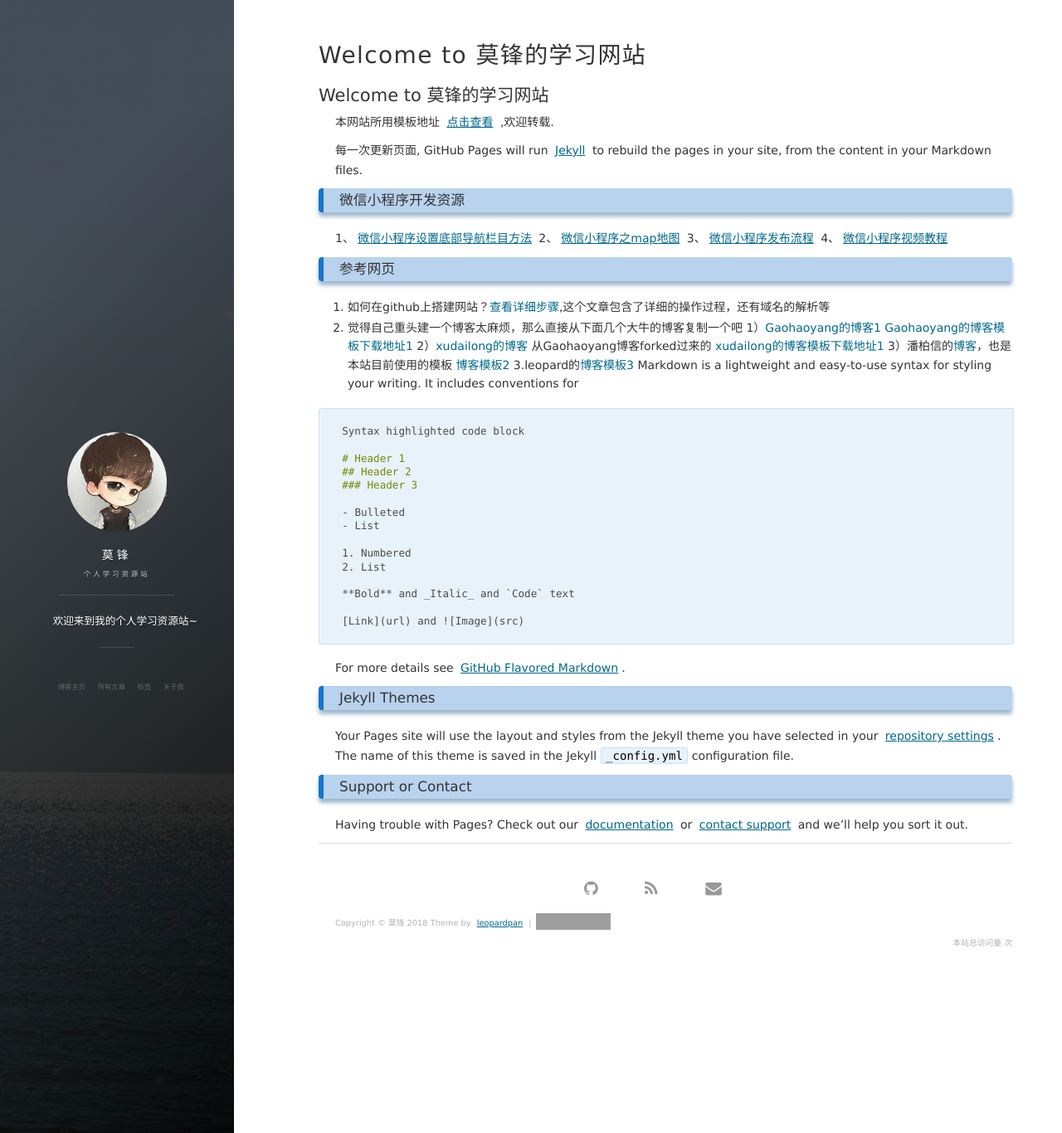
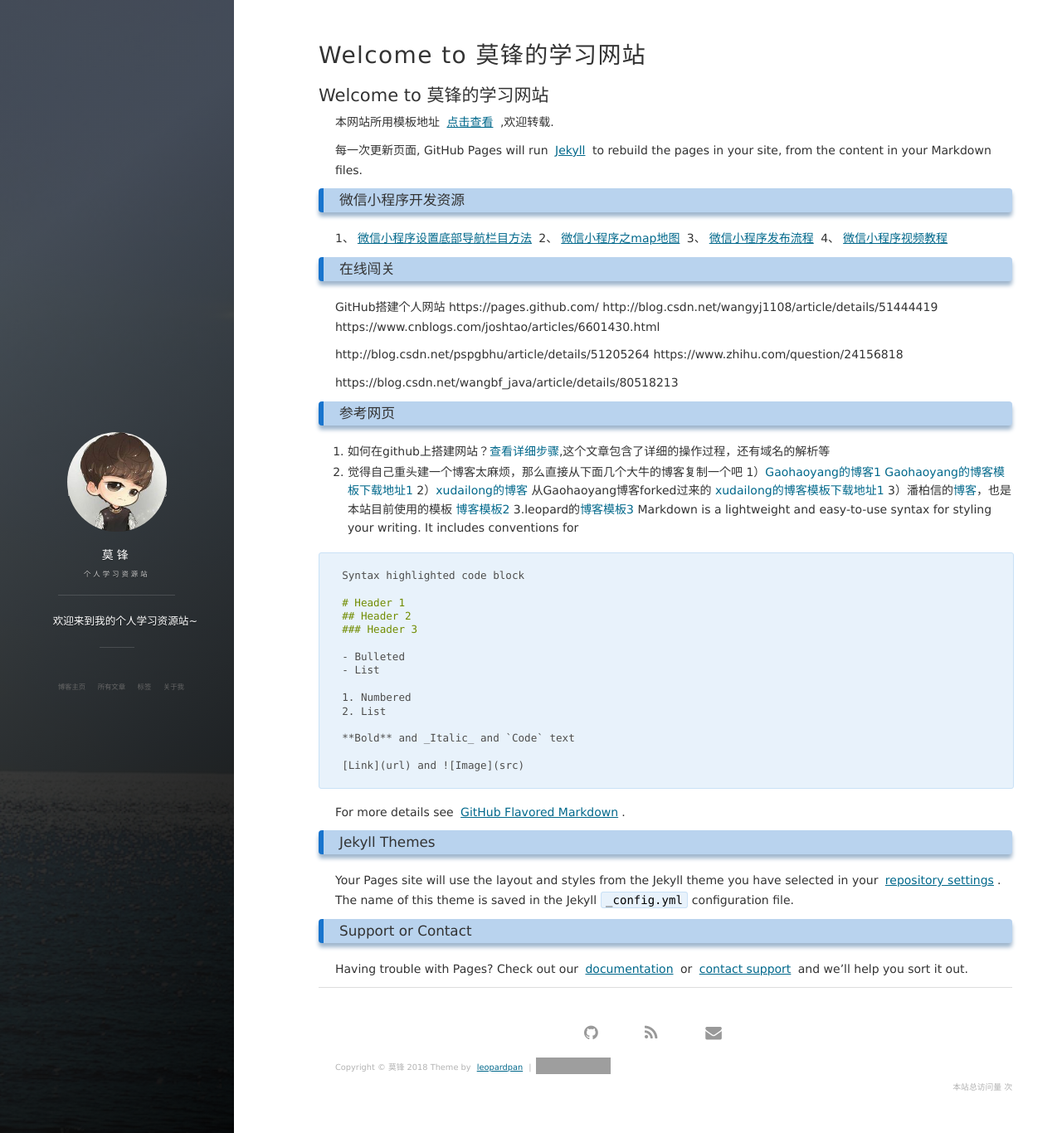
Before and after one commit to 1751864058/1751864058.github.io, a Jekyll site: the page built from index.md, in a window 1280 px wide and 1366 px high. Shown: the whole window at 83% size. Built offline with Jekyll 4.4.1, drawn with Linux system fonts in a browser that asks for light colours; nearby versions of some CDN libraries; our own code applies the rules of GitHub Pages for plain Markdown files; the list of posts is cut into pages by our own code; comment, search, counter and statistics services are not loaded; grey boxes are pictures that could not be loaded.

Commit message:
Update index.md

```diff
--- a/index.md
+++ b/index.md
@@ -8,6 +8,21 @@
 2、[微信小程序之map地图](https://blog.csdn.net/hedong_77/article/details/55189978){:target="_blank"}
 3、[微信小程序发布流程](https://jingyan.baidu.com/article/fea4511a2e027cf7bb91250c.html ){:target="_blank"}
 4、[微信小程序视频教程](https://pan.baidu.com/s/1kUXxZ0b){:target="_blank"}
+### 在线闯关
+GitHub搭建个人网站
+https://pages.github.com/
+http://blog.csdn.net/wangyj1108/article/details/51444419
+https://www.cnblogs.com/joshtao/articles/6601430.html
+
+
+http://blog.csdn.net/pspgbhu/article/details/51205264
+https://www.zhihu.com/question/24156818
+
+
+
+
+
+https://blog.csdn.net/wangbf_java/article/details/80518213
 
 ### 参考网页
 
```
